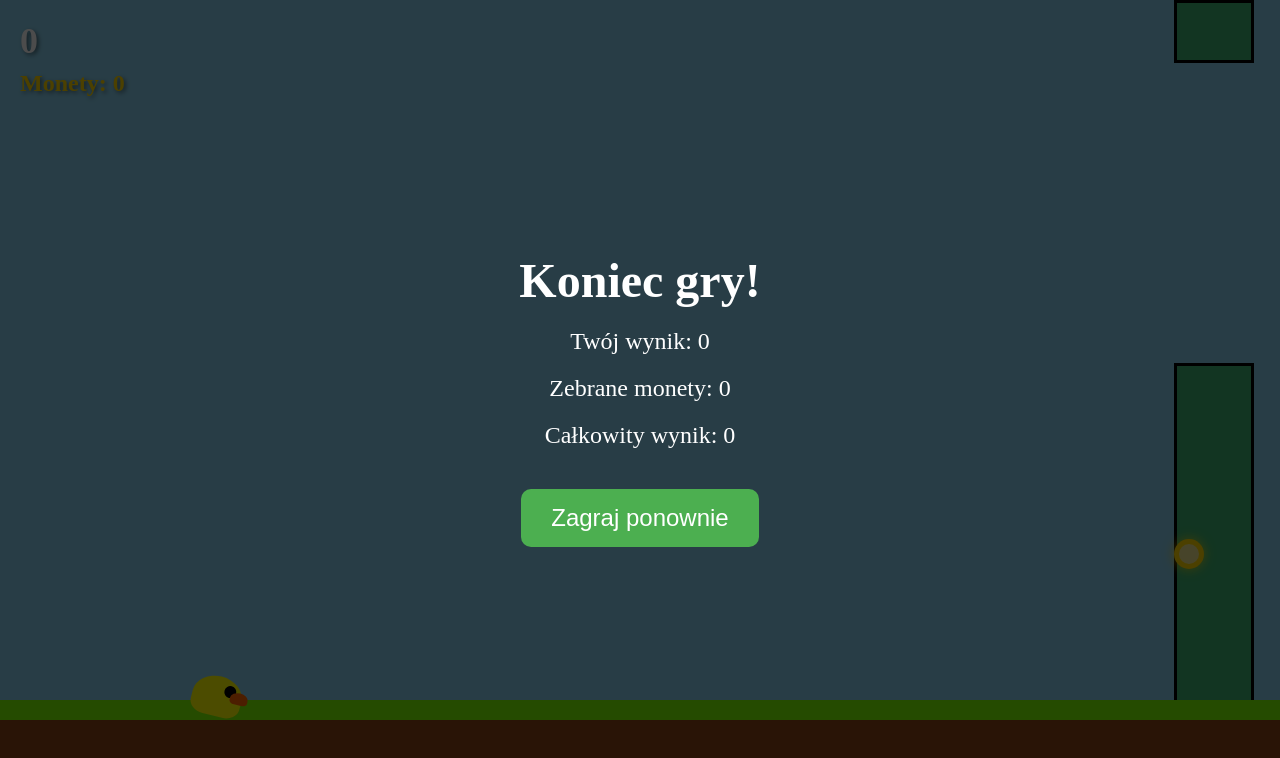
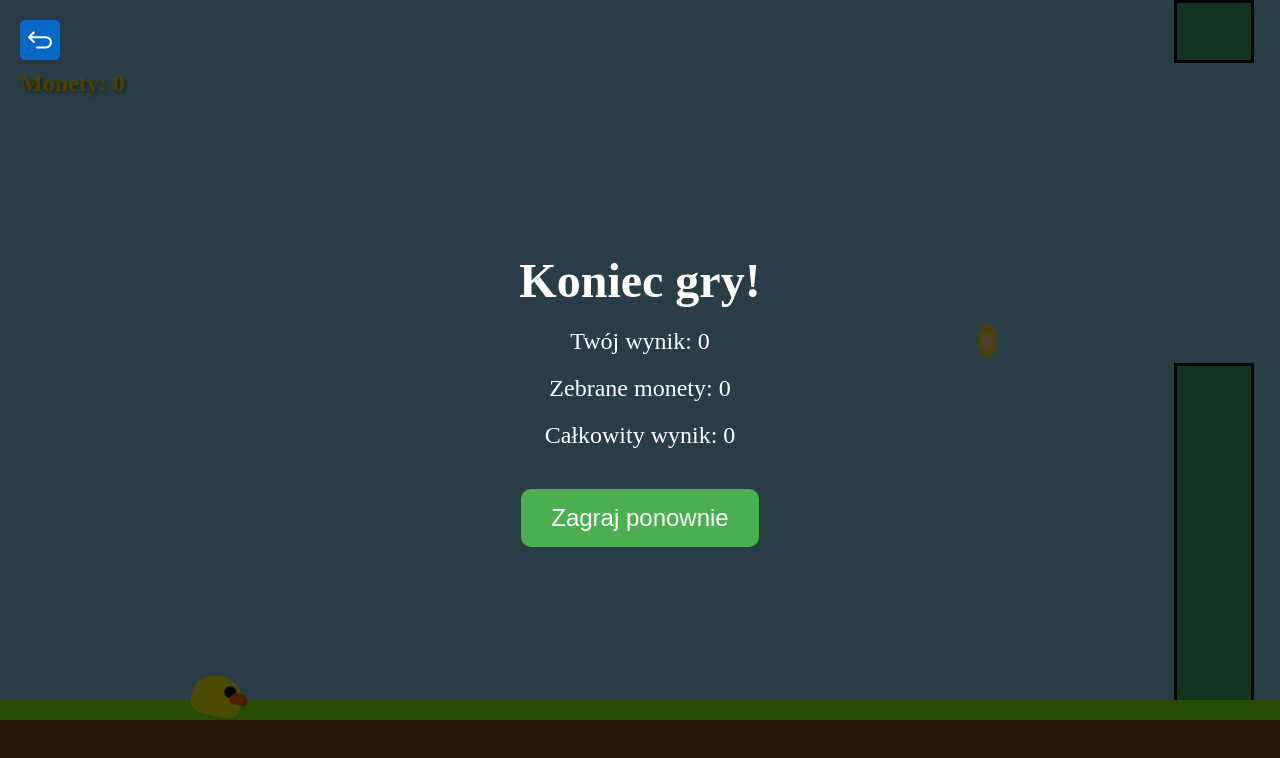
Before and after one commit to guziczak/games, a plain HTML site: page sky-dodge/index.html in a window 1280 px wide. Both pictures are taken after a click on the button "Start". Drawn offline with Linux system fonts and the light colour scheme.

Commit message:
Update index.html

```diff
--- a/sky-dodge/index.html
+++ b/sky-dodge/index.html
@@ -82,6 +82,11 @@
             border-radius: 50%;
             z-index: 1;
             box-shadow: 0 0 10px 2px rgba(255, 215, 0, 0.5);
+            animation: rotateCoin 2s linear infinite;
+        }
+        @keyframes rotateCoin {
+            0% { transform: rotateY(0deg); }
+            100% { transform: rotateY(360deg); }
         }
         .coin:before {
             content: '';
@@ -187,6 +192,48 @@
             0% { transform: scale(1); opacity: 1; }
             100% { transform: scale(2); opacity: 0; }
         }
+        /* Styl dla przycisku cofnięcia w tył */
+        .back-button {
+            position: fixed;
+            top: 20px;
+            left: 20px;
+            z-index: 1000;
+            background-color: rgba(0, 115, 230, 0.8);
+            color: #fff;
+            border: none;
+            padding: 0;
+            font-size: 1.2em;
+            cursor: pointer;
+            border-radius: 5px;
+            text-decoration: none;
+            display: inline-flex;
+            align-items: center;
+            justify-content: center;
+            box-shadow: 0 2px 4px rgba(0, 0, 0, 0.1);
+            transition: background-color 0.3s ease;
+            height: 40px;
+            width: 40px;
+            min-width: 40px;
+            text-align: center;
+        }
+        .back-button a {
+            color: white;
+            text-decoration: none;
+            display: flex;
+            align-items: center;
+            justify-content: center;
+            width: 100%;
+            height: 100%;
+        }
+        .back-button:hover {
+            background-color: rgba(0, 91, 181, 0.8);
+        }
+        .icon {
+            width: 24px;
+            height: 24px;
+            vertical-align: middle;
+            filter: invert(1);
+        }
     </style>
 </head>
 <body>
@@ -208,6 +255,10 @@
             <p>Zebrane monety: <span id="finalCoins">0</span></p>
             <p>Całkowity wynik: <span id="finalTotalScore">0</span></p>
             <button id="restartButton">Zagraj ponownie</button>
+        </div>
+        <!-- Przycisk cofnięcia w tył -->
+        <div class="back-button">
+            <a href="https://guziczak.github.io/lukasz"><img src="../resources/icons/return.svg" alt="Return" class="icon"></a>
         </div>
     </div>
 
@@ -247,6 +298,11 @@
             let lastTime = 0;
             let deltaTime = 0;
             let coinValue = 10;
+
+            // Dźwięki
+            const jumpSound = new Audio('jump.wav');
+            const coinSound = new Audio('coin.wav');
+            const gameOverSound = new Audio('gameOver.wav');
 
             function setupGame() {
                 score = 0;
@@ -291,6 +347,7 @@
                 finalCoinsElement.textContent = coinScore / coinValue;
                 finalTotalScoreElement.textContent = score + coinScore;
                 gameOverScreen.style.display = 'flex';
+                gameOverSound.play();
             }
 
             function update(timestamp) {
@@ -416,16 +473,17 @@
                 const minHeight = 80;  // Minimum height from top
                 const maxHeight = safeArea - 80;  // Maximum height from top
                 const randomY = Math.floor(Math.random() * (maxHeight - minHeight)) + minHeight;
+                const randomX = Math.floor(Math.random() * (gameArea.clientWidth - 100)) + 50; // Avoid edges
 
                 const coin = document.createElement('div');
                 coin.className = 'coin';
-                coin.style.left = gameArea.clientWidth + 'px';
+                coin.style.left = randomX + 'px';
                 coin.style.top = randomY + 'px';
 
                 gameArea.appendChild(coin);
 
                 coins.push({
-                    x: gameArea.clientWidth,
+                    x: randomX,
                     y: randomY,
                     element: coin,
                     collected: false,
@@ -488,6 +546,7 @@ function collectCoin(coin) {
                 // Add score
                 coinScore += coinValue;
                 bonusScoreElement.textContent = `Monety: ${coinScore / coinValue}`;
+                coinSound.play();
 
                 // Create a visual effect
                 const coinPop = document.createElement('div');
@@ -506,6 +565,7 @@ function collectCoin(coin) {
             function makeJump() {
                 if (gameRunning) {
                     velocity = jump;
+                    jumpSound.play();
                 }
             }
 
```
Lines whose indentation alone changed are shown as unchanged.
